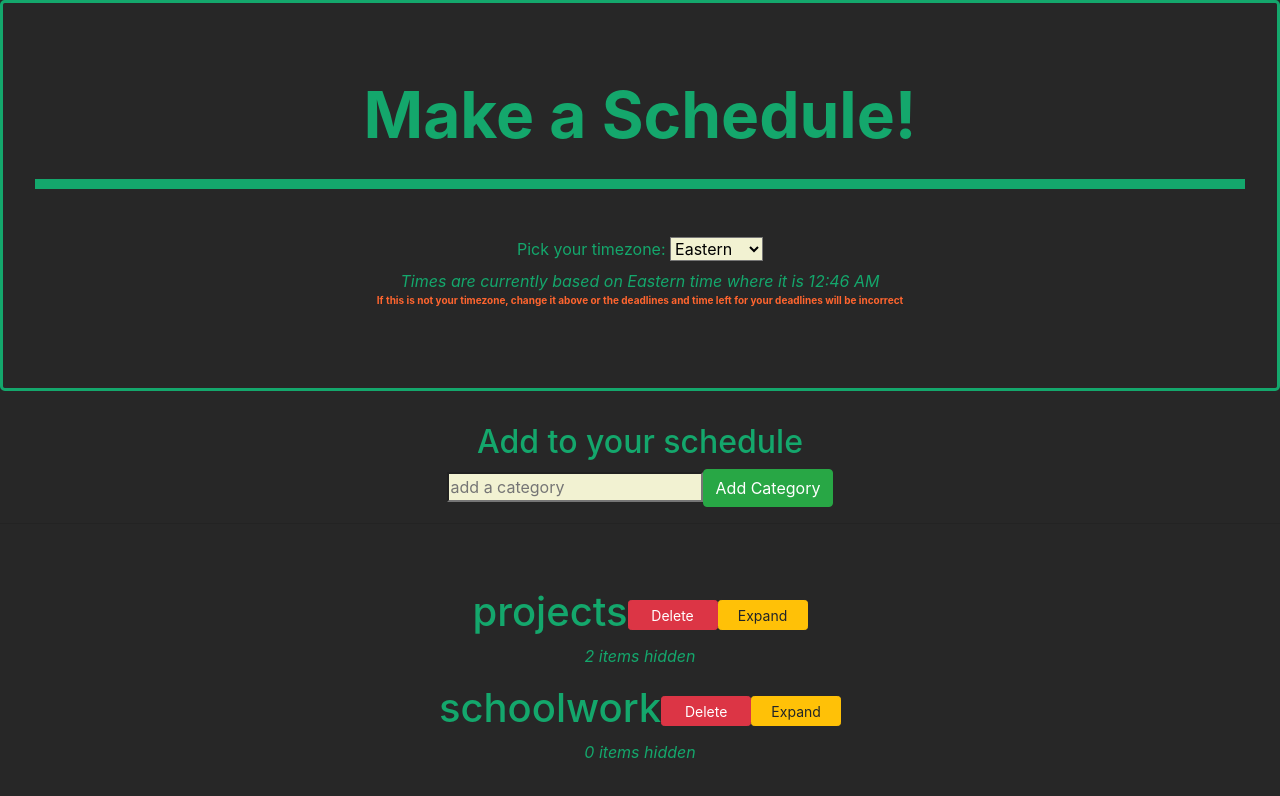
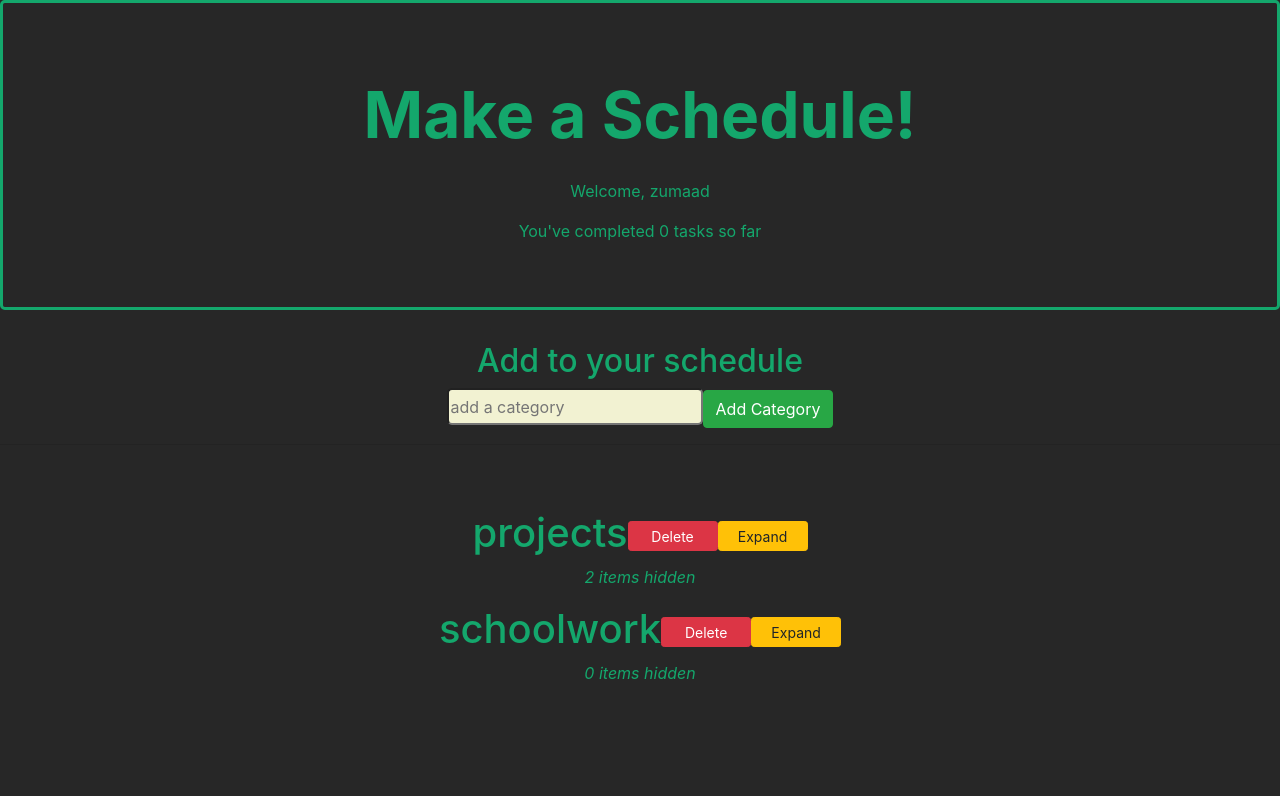
Before and after one commit to zumaad/Django-React-scheduler-with-email-notifications, a React (Create React App) app: page / in a window 1280 px wide. Shown: the top 796 px of the page. Built offline with nearby package versions, Linux system fonts and the light colour scheme.

Commit message:
removed timezone

```diff
--- a/public/index.html
+++ b/public/index.html
@@ -52,7 +52,7 @@
 
       .itembox{
         display: inline-block;
-        border: 2px solid black;
+        border: 2px solid #14A76C;
         margin-bottom: 10px;
         border-radius: 10px;
         text-align: left;
@@ -76,6 +76,16 @@
 
       }
 
+      .btn-xs2 {
+        height: 17px;
+        width: 100px;
+        font-size: 10px;
+        padding: 0px;
+        margin-top: 0px;
+        font-weight: bold;
+
+      }
+
       .main {
         background: #272727;
       }
@@ -86,6 +96,7 @@
 
       input,select,.progress {
         background-color: #f2f2d2;
+        border-radius: 5px;
       }
 
       .progress-bar {
@@ -102,6 +113,16 @@
         height: 10px;
       }
 
+      #categoryInput {
+        height: 37px;
+      }
+
+      .rc-time-picker-input {
+        background-color: #f2f2d2;
+        height: 29px;
+
+      }
+
       /*.left-bottom {*/
         /*display: table-cell;*/
         /*vertical-align: bottom;*/
--- a/src/App.js
+++ b/src/App.js
@@ -2,11 +2,24 @@ import React, {Component} from 'react';
 import DayPickerInput from 'react-day-picker/DayPickerInput';
 import TimePicker from 'rc-time-picker';
 import 'rc-time-picker/assets/index.css';
-
 import 'react-day-picker/lib/style.css';
 import './App.css';
+let moment = require('moment-timezone');
 
-let moment = require('moment-timezone');
+class HomePage extends React.Component {
+    constructor(props) {
+        super(props);
+
+    }
+
+    render() {
+        return(
+            <div>
+                <input > </input>
+            </div>)
+    }
+
+}
 
 class App extends React.Component {
     constructor(props) {
@@ -35,7 +48,10 @@ class App extends React.Component {
             timezone:'America/New_York',
             keyCount:3,
             timezoneMapping: {'America/Chicago':'Central','America/Denver':'Mountain','America/Los_Angeles':'Pacific',
-                'America/New_York':'Eastern'}
+                'America/New_York':'Eastern'},
+            name:'zumaad',
+            tasksCompleted:0,
+
         }
         this.trackCategoryInput = this.trackCategoryInput.bind(this);
         this.addCategory = this.addCategory.bind(this);
@@ -46,6 +62,7 @@ class App extends React.Component {
         this.trackTaskInput = this.trackTaskInput.bind(this);
         this.updateItem = this.updateItem.bind(this);
         this.timezoneListener = this.timezoneListener.bind(this);
+        this.markAsComplete = this.markAsComplete.bind(this);
 
 
     }
@@ -120,7 +137,8 @@ class App extends React.Component {
             key:this.state.keyCount
         };
         this.setState(state => ({
-            categories: copiedState.categories
+            categories: copiedState.categories,
+            potentialTask:''
         }))
 
 
@@ -138,7 +156,7 @@ class App extends React.Component {
         delete copiedCategories[category][taskName];
 
         this.setState(state => ({
-            categories: copiedCategories
+            categories: copiedCategories,
         }))
 
     }
@@ -188,31 +206,33 @@ class App extends React.Component {
 
     }
 
+    markAsComplete(nameAndCategory){
+        let category = nameAndCategory.category;
+        let taskName = nameAndCategory.name;
+
+        let copiedCategories = this.cloneObject(this.state.categories);
+        delete copiedCategories[category][taskName];
+
+        this.setState(state => ({
+            categories: copiedCategories,
+            tasksCompleted: this.state.tasksCompleted + 1
+        }))
+    }
 
     render() {
         return (
             <div className='main'>
-                <div className="jumbotron text main"><p className="jumbo-text"> Make a Schedule!</p>
-                    <div className='jumbo-line'> </div>
-                    <br></br><br></br>
-                    <label>
-
-                        Pick your timezone: <select value={this.state.value} onChange={this.timezoneListener}>
-                            <option value='America/New_York'> Eastern</option>
-                            <option value='America/Chicago'> Central</option>
-                            <option value='America/Denver'> Mountain</option>
-                            <option value='America/Los_Angeles'>Pacific</option>
-                        </select>
-                    </label>
-                    <p style={{margin:0}}><i>Times are currently based on {this.state.timezoneMapping[this.state.timezone]} time where it is {moment.tz(this.state.timezone).format("hh:mm A")}</i></p>
-                    <p className={'smalltext'}> <b>If this is not your timezone, change it above or the deadlines and time left for your deadlines will be incorrect </b></p>
+                <div className="jumbotron text main">
+                    <p className="jumbo-text"> Make a Schedule!</p>
+                    <p>Welcome, {this.state.name}</p>
+                    You've completed {this.state.tasksCompleted} tasks so far
 
                 </div>
 
 
                 <div className="align text">
                     <h2>Add to your schedule</h2>
-                    <input onChange={this.trackCategoryInput} value={this.state.potentialCategory}
+                    <input id="categoryInput" onChange={this.trackCategoryInput} value={this.state.potentialCategory}
                            placeholder="add a category" type="text"/>
                     <button onClick={this.addCategory} className="btn btn-success"> Add Category</button>
 
@@ -229,6 +249,8 @@ class App extends React.Component {
                               deleteCategoryFunc={this.deleteCategory}
                               updateItemFunc={this.updateItem}
                               timezone={this.state.timezone}
+                              trackingTask = {this.state.potentialTask}
+                              markAsCompleteFunc = {this.markAsComplete}
 
                 />
             </div>
@@ -255,6 +277,8 @@ class CategoryList extends React.Component {
                                   items={this.props.categories[key]}
                                   updateItemFunc={this.props.updateItemFunc}
                                   timezone={this.props.timezone}
+                                  trackingTask = {this.props.trackingTask}
+                                  markAsCompleteFunc = {this.props.markAsCompleteFunc}
                         />
                     </div>)}
             </div>)
@@ -266,7 +290,8 @@ class Category extends React.Component {
     constructor(props) {
         super(props);
         this.state = {
-            collapsed: true
+            collapsed: true,
+
         }
 
         this.collapseOrExpand = this.collapseOrExpand.bind(this);
@@ -280,7 +305,7 @@ class Category extends React.Component {
         }
     }
 
-    //why cant i assign the differenc in renders to a variable and then stick that variable in the body??
+    //why cant i assign the difference in renders to a variable and then stick that variable in the body??
     render() {
         if (!this.state.collapsed) {
             return (
@@ -291,7 +316,7 @@ class Category extends React.Component {
                         </button>
                         <button onClick={this.collapseOrExpand} className="btn btn-warning btn-sm"> Collapse</button>
                     </h1>
-                    <input onChange={this.props.trackTask} placeholder="task name"/>
+                    <input onChange={this.props.trackTask} value = {this.props.trackingTask} placeholder="task name"/>
                     <button className="btn btn-success btn-sm" value={this.props.categoryName}
                             onClick={this.props.addTaskFunc}> add task
                     </button>
@@ -301,7 +326,9 @@ class Category extends React.Component {
                               items={this.props.items}
                               updateItemFunc={this.props.updateItemFunc}
                               timezone={this.props.timezone}
-                              collapsed = {this.state.collapsed}  />
+                              collapsed = {this.state.collapsed}
+                              markAsCompleteFunc = {this.props.markAsCompleteFunc}
+                              />
                 </div>
             )
         } else {
@@ -343,6 +370,8 @@ class ItemList extends React.Component {
                               collapsed = {this.props.collapsed}
                               key = {this.props.items[key].key}
                               id = {this.props.items[key].key}
+                              trackingTask = {this.props.trackingTask}
+                              markAsCompleteFunc = {this.props.markAsCompleteFunc}
                         />
                     </div>)}
             </div>
@@ -458,7 +487,7 @@ class Item extends React.Component {
                 <div className="itembox">
                     <div className="itemboxheader">
                         <h3 style={{margin:0}}> <b>{this.props.taskName}</b></h3>
-                        <button className="btn btn-success btn-xs" onClick={() => this.toggleEdit(false)}> Edit </button>
+                        <button className="btn btn-warning btn-xs" onClick={() => this.toggleEdit(false)}> Edit </button>
                         <button
                             onClick={() => this.props.deleteTaskFunc({
                             category: this.props.category,
@@ -466,12 +495,18 @@ class Item extends React.Component {
                         })}
                             className="btn btn-danger btn-xs"> Delete
                         </button>
+                        <button className="btn btn-success btn-xs2"
+                            onClick={() => this.props.markAsCompleteFunc({
+                            category: this.props.category,
+                            name: this.props.taskName})}>
+                            Mark as complete!
+                        </button>
+
                     </div>
 
                     <ul>
-                        <li> deadline:{deadline}</li>
-                        {/*<li> current time: {moment.tz(this.props.timezone).hours()}  </li>*/}
-                        <li> time left: {timeLeft} </li>
+                        <li> deadline:<span style={{color:'#FF652F'}}>{deadline}</span></li>
+                        <li> time left:<span style={{color:'#FF652F'}}> {timeLeft}</span> </li>
                         <li>
                             progress:
                             <div className="progress">
@@ -536,10 +571,18 @@ class TimeLeftTimer extends React.Component {
         console.log('timer runnning')
         let currentTime = moment.tz(this.props.timezone)
         let difference = moment.duration(this.props.deadlineDate.diff(currentTime))
-        this.setState({
-            timer: difference.days() + 'd ' + difference.hours() + 'h ' + difference.minutes() + 'm '
-                + difference.seconds() + 's'
-        })
+        if (this.props.deadlineDate.isBefore(currentTime)) {
+            this.setState({timer:<span style={{color:'red'}}>deadline passed!</span>})
+            clearInterval(this.state.interval)
+
+        }
+        else {
+            this.setState({
+                timer: difference.days() + 'd ' + difference.hours() + 'h ' + difference.minutes() + 'm '
+                    + difference.seconds() + 's'
+            })
+        }
+
     }
 
 
@@ -554,7 +597,7 @@ class TimeLeftTimer extends React.Component {
 
     render() {
         return (
-            <div>
+            <div style={{color:'#FF652F'}}>
                 {this.state.timer}
             </div>
         )
```
